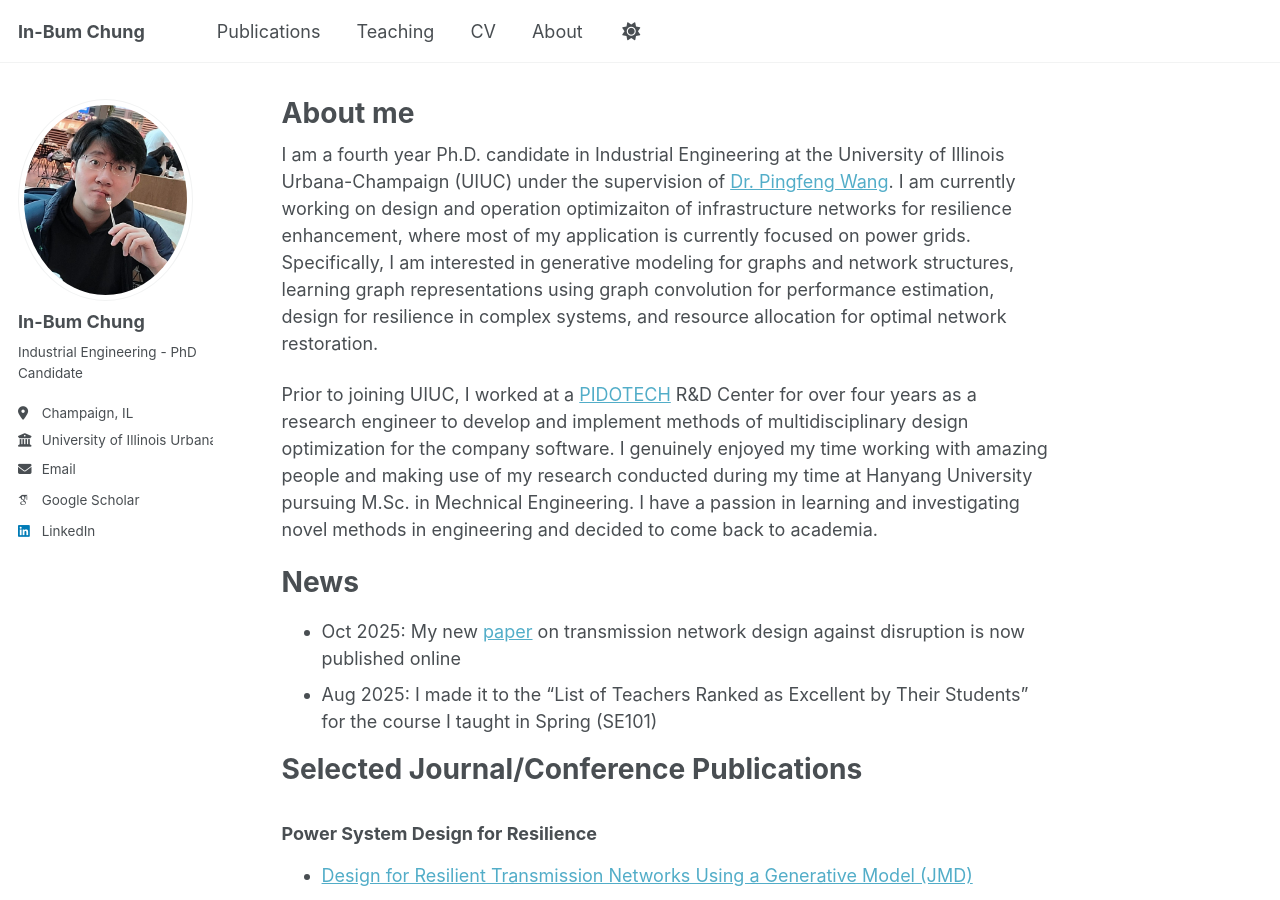
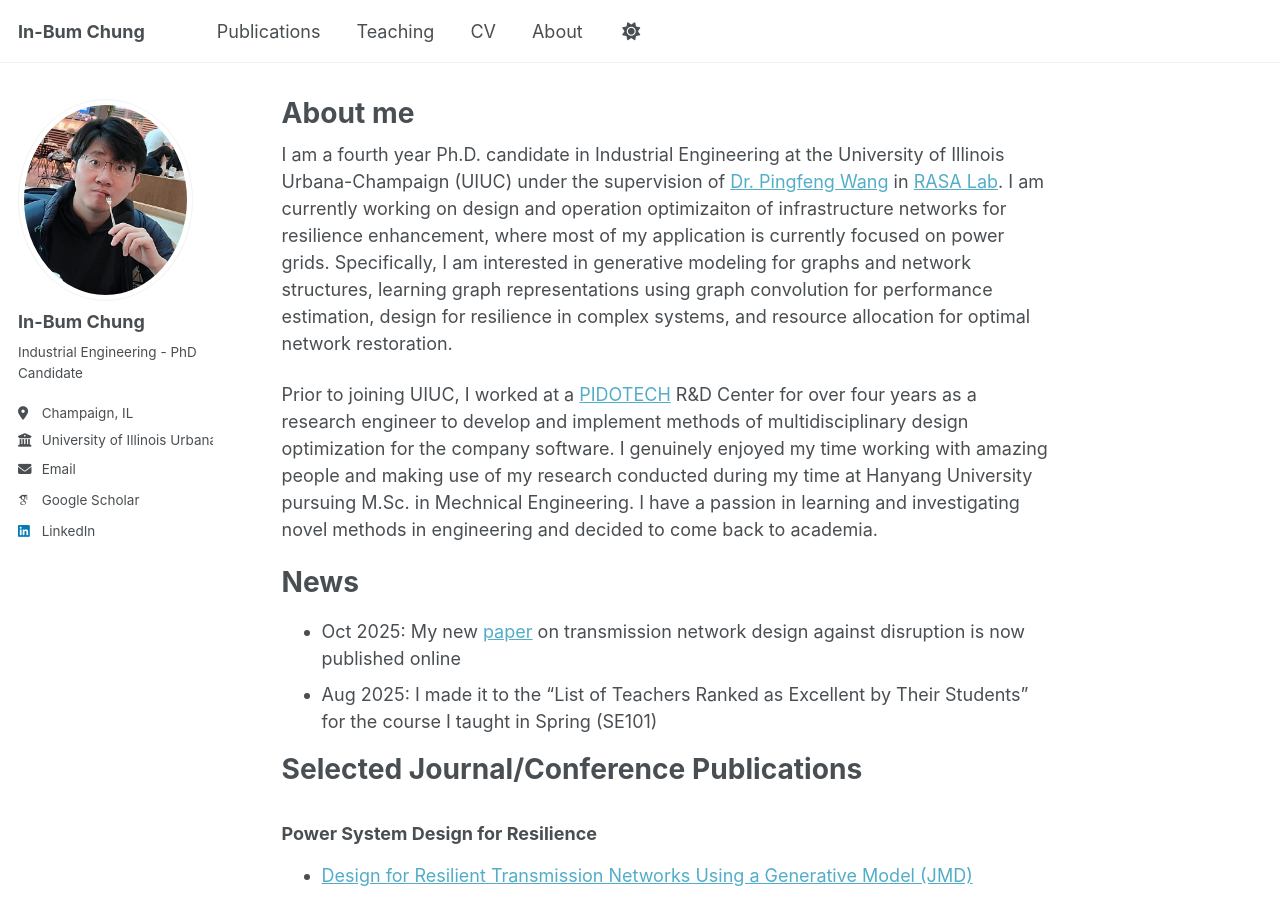
Before and after one commit to IBChung/IBChung.github.io, a Jekyll site: the page built from _pages/about.md, in a window 1280 px wide and 900 px high. Built offline with Jekyll 4.4.1, drawn with Linux system fonts in a browser that asks for light colours; some web fonts are replaced; a script that is not in the unit is left out.

Commit message:
Update about.md

```diff
--- a/_pages/about.md
+++ b/_pages/about.md
@@ -7,7 +7,7 @@ redirect_from:
   - /about.html
 ---
 
-I am a fourth year Ph.D. candidate in Industrial Engineering at the University of Illinois Urbana-Champaign (UIUC) under the supervision of [Dr. Pingfeng Wang](https://ise.illinois.edu/directory/profile/pingfeng). I am currently working on design and operation optimizaiton of infrastructure networks for resilience enhancement, where most of my application is currently focused on power grids. Specifically, I am interested in generative modeling for graphs and network structures, learning graph representations using graph convolution for performance estimation, design for resilience in complex systems, and resource allocation for optimal network restoration.
+I am a fourth year Ph.D. candidate in Industrial Engineering at the University of Illinois Urbana-Champaign (UIUC) under the supervision of [Dr. Pingfeng Wang](https://ise.illinois.edu/directory/profile/pingfeng) in [RASA Lab](https://rasalab.ise.illinois.edu/). I am currently working on design and operation optimizaiton of infrastructure networks for resilience enhancement, where most of my application is currently focused on power grids. Specifically, I am interested in generative modeling for graphs and network structures, learning graph representations using graph convolution for performance estimation, design for resilience in complex systems, and resource allocation for optimal network restoration.
 
 Prior to joining UIUC, I worked at a [PIDOTECH](https://www.pidotech.com/eng/about/about01.php) R&D Center for over four years as a research engineer to develop and implement methods of multidisciplinary design optimization for the company software. I genuinely enjoyed my time working with amazing people and making use of my research conducted during my time at Hanyang University pursuing M.Sc. in Mechnical Engineering. I have a passion in learning and investigating novel methods in engineering and decided to come back to academia.
 
```
